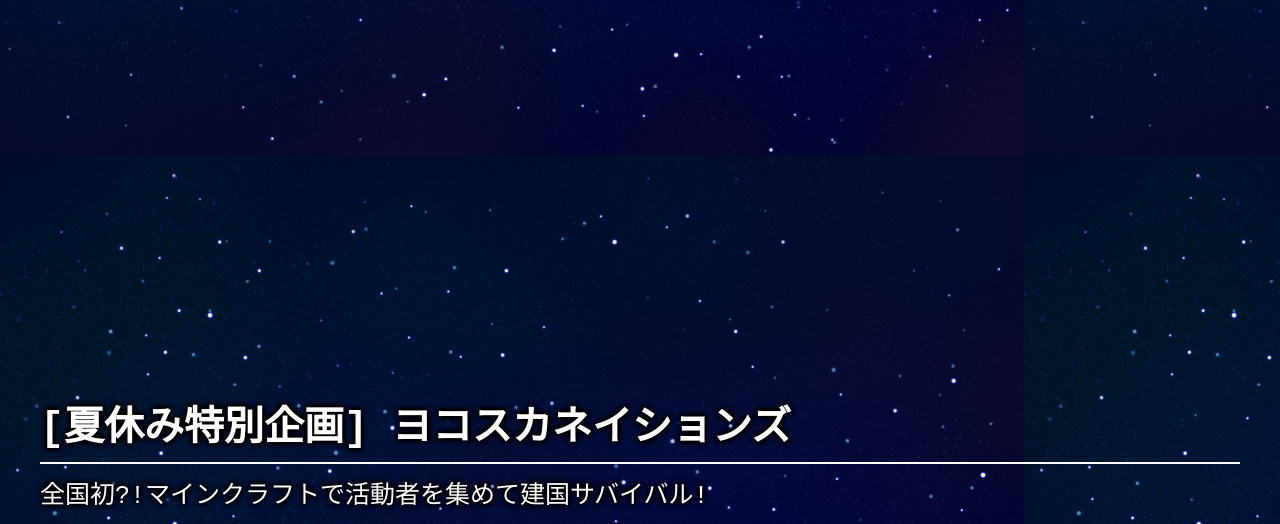
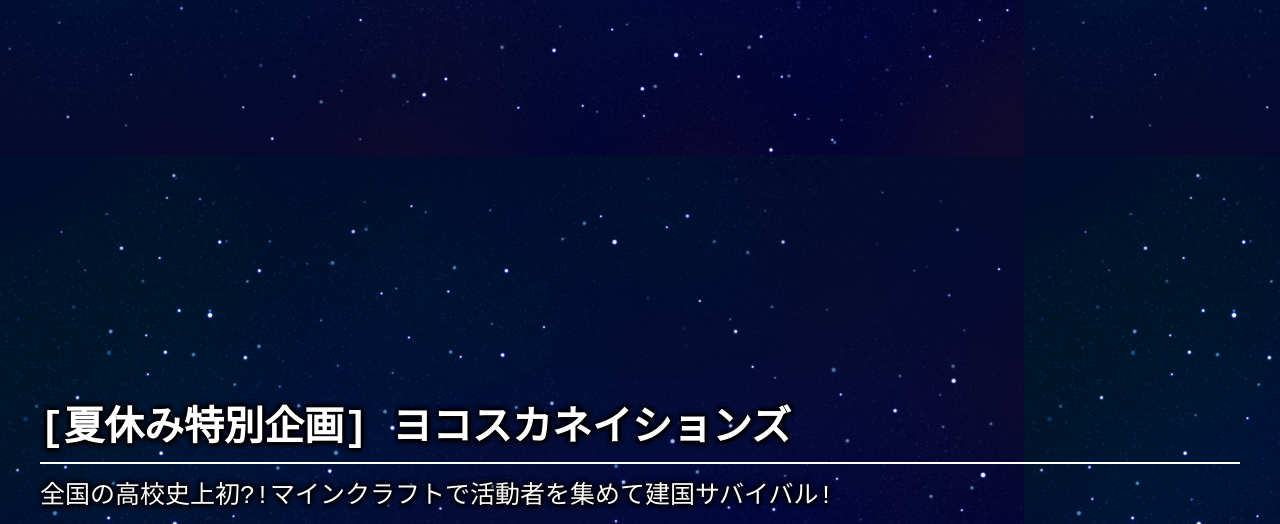
Before and after one commit to yksksc/yksksc.github.io, a plain HTML site: page index.html in a window 1280 px wide. Shown: the part 421-945 px from the top of the page. Drawn offline with nearby package versions, Linux system fonts and the light colour scheme.

Commit message:
update index.html and yokosukanations.html

```diff
--- a/index.html
+++ b/index.html
@@ -41,7 +41,7 @@
 
             <section class="scroll-animate-element container">
                 <h2>[夏休み特別企画] ヨコスカネイションズ</h2>
-                <p>全国初?!マインクラフトで活動者を集めて建国サバイバル!<br></p>
+                <p>全国の高校史上初?!マインクラフトで活動者を集めて建国サバイバル!<br></p>
                 <a href="./yokosukanations.html">詳細ページを開く</a>
             </section>
 
```
Also changed, not shown: yokosukanations.html (+1 -1 lines).
